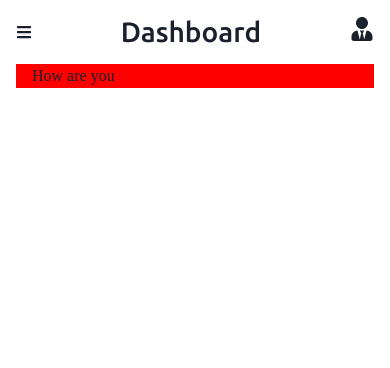
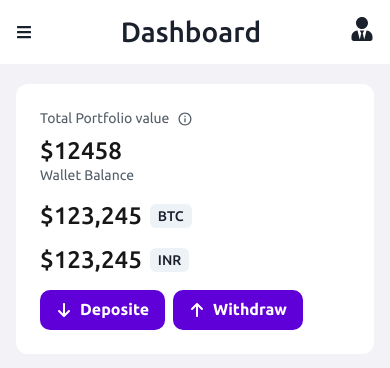
Before and after one commit to ZAKI7352/Dashboard-using-React, a React (Vite) app in the folder project-6/: page / in a window 390 px wide. Shown: the top 368 px of the page. Built offline with nearby package versions, Linux system fonts and the light colour scheme.

Commit message:
pricing wirh responsive

```diff
--- a/project-6/src/components/DashboardLayout.jsx
+++ b/project-6/src/components/DashboardLayout.jsx
@@ -18,9 +18,9 @@ const DashboardLayout = ({ title, children }) => {
                 <SideNav />
                 </Box>
                 <SideDrawer isOpen={isOpen} onClose={onClose}/>
-                <Box flexGrow={1}>
+                <Box flexGrow={1} >
                     <Topnav title={title} onOpen={onOpen}/>
-                    <Box px="4">{children}</Box>
+                    <Box px="4" mt='5'>{children}</Box>
                 </Box >
             </Flex>
         </Box>
--- a/project-6/src/components/SideDrawer.jsx
+++ b/project-6/src/components/SideDrawer.jsx
@@ -1,9 +1,6 @@
 import React from 'react'
 import {
     Drawer,
-    DrawerBody,
-    DrawerFooter,
-    DrawerHeader,
     DrawerOverlay,
     DrawerContent,
     DrawerCloseButton,
--- a/project-6/src/components/Sidenav.jsx
+++ b/project-6/src/components/Sidenav.jsx
@@ -30,9 +30,10 @@ const SideNav = () => {
         }}
         h="100vh"
         justify="space-between"
+        bg="white"
 
         >
-            <Box>
+            <Box >
                 <Heading textAlign="center" fontSize="20px" as="h1" pt="3.5rem">Zaki</Heading>
                 <Box mx="3">
                     {navLinks.map((nav) => (
--- a/project-6/src/components/TopNav.jsx
+++ b/project-6/src/components/TopNav.jsx
@@ -5,7 +5,7 @@ import { FaBars } from "react-icons/fa";
 
 const Topnav = ({title, onOpen}) => {
     return (
-        <Box px='4'>
+        <Box px='4' bg="white">
             <HStack
                 maxW="70rem"
                 h="16"
--- a/project-6/src/pages/Dashboard/Dashboard.jsx
+++ b/project-6/src/pages/Dashboard/Dashboard.jsx
@@ -1,13 +1,14 @@
 import React from 'react'
 import DashboardLayout from '../../components/DashboardLayout'
 import { Container } from '@chakra-ui/react'
+import PortfolioSection from './components/portfolioSection'
 
 
 
-const Dashboard = ({}) => {
+const Dashboard = ({ }) => {
     return (
         <DashboardLayout title="Dashboard">
-        <Container bg="red" maxW="70rem" >How are you </Container>
+            <PortfolioSection />
         </DashboardLayout>
     )
 }
--- /dev/null
+++ b/project-6/src/pages/Dashboard/components/portfolioSection.jsx
@@ -0,0 +1,83 @@
+import React from 'react'
+import { IoMdInformationCircleOutline } from "react-icons/io";
+import { FaArrowDown, FaArrowUp } from "react-icons/fa6";
+import { HStack, Stack, Text, Icon, Tag, Button } from '@chakra-ui/react'
+
+const PortfolioSection = () => {
+  return (
+    <HStack
+      bg="white"
+      borderRadius='xl'
+      p='6'
+      justify='space-between'
+      align={{
+        base: 'flex-start',
+        xl: 'center'
+      }}
+      flexDir={{
+        base: 'column',
+        xl: 'row'
+      }}
+      spacing={{
+        base: 4,
+        xl: 0
+      }}
+    >
+
+      <HStack
+        spacing={{
+          base: 0,
+          xl: 16
+        }}
+        align={{
+          base: 'flex-start',
+          xl: 'center'
+        }}
+        flexDir={{
+          base: 'column',
+          xl: 'row'
+        }}
+
+      >
+        <Stack>
+          <HStack color='black.80'>
+            <Text fontSize='14px'>Total Portfolio value</Text>
+            <Icon as={IoMdInformationCircleOutline} />
+          </HStack>
+          <HStack>
+            <Text textStyle='h2' fontWeight='medium'>$12458</Text>
+          </HStack>
+        </Stack>
+        <Stack >
+          <HStack spacing={4}
+            align={{
+              base: 'flex-start',
+              sm: 'center'
+            }}
+            flexDir={{
+              base: 'column',
+              sm: 'row'
+            }}
+          >
+            <HStack color='black.80'>
+              <Text fontSize='14px'>Wallet Balance</Text>
+            </HStack>
+            <HStack>
+              <Text textStyle='h2' fontWeight='medium'>$123,245</Text> <Tag colorScheme='gray'>BTC</Tag>
+            </HStack>
+            <HStack>
+              <Text textStyle='h2' fontWeight='medium'>$123,245</Text> <Tag colorScheme='gray'>INR</Tag>
+            </HStack>
+          </HStack>
+        </Stack>
+      </HStack>
+
+      <HStack>
+        <Button leftIcon={<Icon as={FaArrowDown} />}>Deposite</Button>
+        <Button leftIcon={<Icon as={FaArrowUp} />}>Withdraw</Button>
+      </HStack>
+    </HStack>
+  )
+}
+
+export default PortfolioSection
--- a/project-6/src/theme/index.js
+++ b/project-6/src/theme/index.js
@@ -1,8 +1,149 @@
-import {extendTheme} from '@chakra-ui/react'
+import { extendTheme, withDefaultColorScheme } from "@chakra-ui/react";
 
-export const  theme = extendTheme ({
-    fonts : {
-        heading: `Ubuntu`,
-        body: `Ubuntuf`,
-    }
-})
+export const theme = extendTheme(
+    {
+        colors: {
+            purple: {
+                500: "#5F00D9",
+            },
+            p: {
+                purple: "#5F00D9",
+                black: "#171717",
+            },
+            black: {
+                5: "#F3F3F7",
+                10: "#EEEEF4",
+                20: "#D8DDE2",
+                40: "#BABAC4",
+                60: "#797E82",
+                80: "#535D66",
+            },
+        },
+        fonts: {
+            heading: `Ubuntu`,
+            body: "Ubuntu",
+        },
+        textStyles: {
+            h1: {
+                fontSize: {
+                    base: "30px",
+                    md: "32px",
+                },
+                color: "p.black",
+                lineHeight: {
+                    base: "34px",
+                    md: "36px",
+                },
+            },
+            h2: {
+                fontSize: {
+                    base: "24px",
+                    md: "28px",
+                },
+                color: "p.black",
+                lineHeight: { base: "28px", md: "32px" },
+            },
+
+            h3: {
+                fontSize: {
+                    base: "22px",
+                    md: "24px",
+                    xl: "32px",
+                },
+                color: "p.black",
+
+                lineHeight: { base: "26px", md: "28px", xl: "36px" },
+            },
+
+            h4: {
+                fontSize: {
+                    base: "20px",
+                    md: "22px",
+                },
+                color: "p.black",
+
+                lineHeight: { base: "24px", md: "26px" },
+            },
+            h5: {
+                fontSize: {
+                    base: "18px",
+                    md: "20px",
+                },
+                color: "p.black",
+
+                lineHeight: { base: "22px", md: "24px" },
+            },
+            h6: {
+                fontSize: {
+                    base: "16px",
+                    md: "18px",
+                },
+                color: "p.black",
+
+                lineHeight: { base: "20px", md: "22px" },
+            },
+        },
+
+        fontSizes: {
+            xs: "12px",
+            sm: "14px",
+            base: { base: "16px", md: "18px" },
+            lg: { base: "18px", md: "20px" },
+            xl: { base: "20px", md: "22px" },
+            "2xl": { base: "22px", md: "24px" },
+            "3xl": { base: "24px", md: "28px" },
+            "4xl": { base: "30px", md: "32px" },
+        },
+        styles: {
+            global: {
+                // styles for the `body`
+                body: {
+                    bg: "#F3F3F7",
+                },
+            },
+        },
+
+        components: {
+            Button: {
+                baseStyle: {
+                    fontWeight: "bold",
+                    borderRadius: "10px",
+                },
+            },
+            FormLabel: {
+                baseStyle: {
+                    fontSize: "sm",
+                },
+            },
+            Input: {
+                variants: {
+                    outline: {
+                        field: {
+                            h: "38px",
+                            borderRadius: "8px",
+                            fontSize: "sm",
+                            pb: "0",
+                            _focus: {
+                                boxShadow: "0 0 0 1px #5F00D9",
+                            },
+                        },
+                    },
+                },
+            },
+            Textarea: {
+                variants: {
+                    outline: {
+                        h: "38px",
+                        borderRadius: "8px",
+                        fontSize: "sm",
+
+                        _focus: {
+                            boxShadow: "0 0 0 1px #5F00D9",
+                        },
+                    },
+                },
+            },
+        },
+    },
+    withDefaultColorScheme({ colorScheme: "purple" })
+);
```
